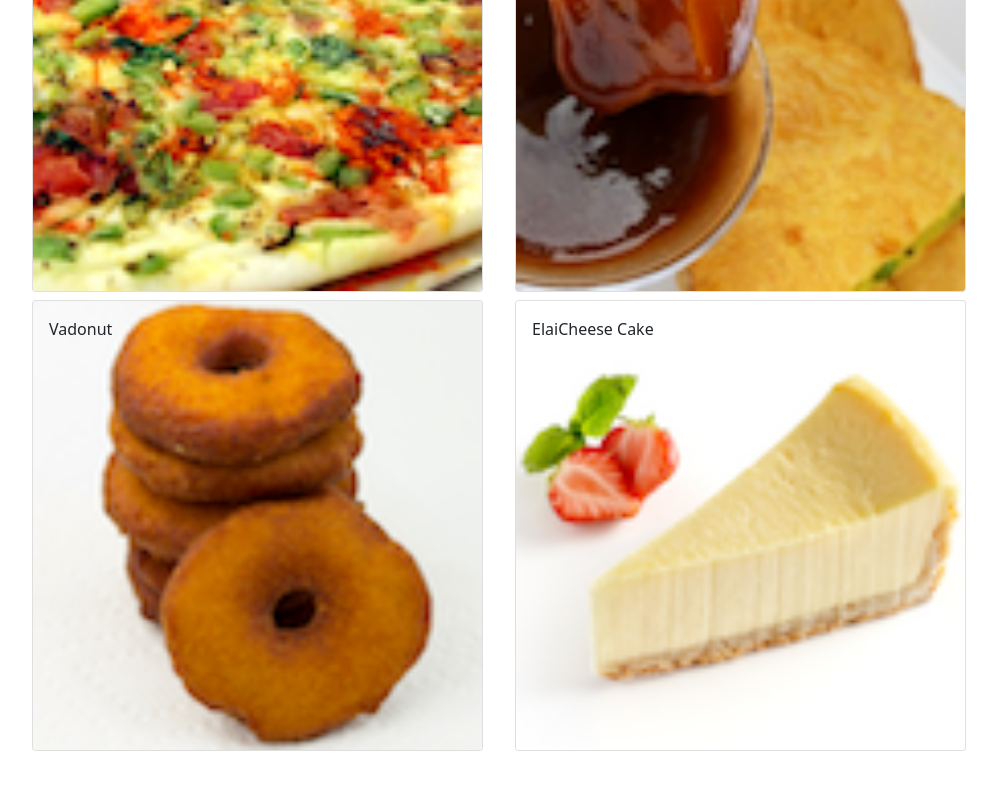
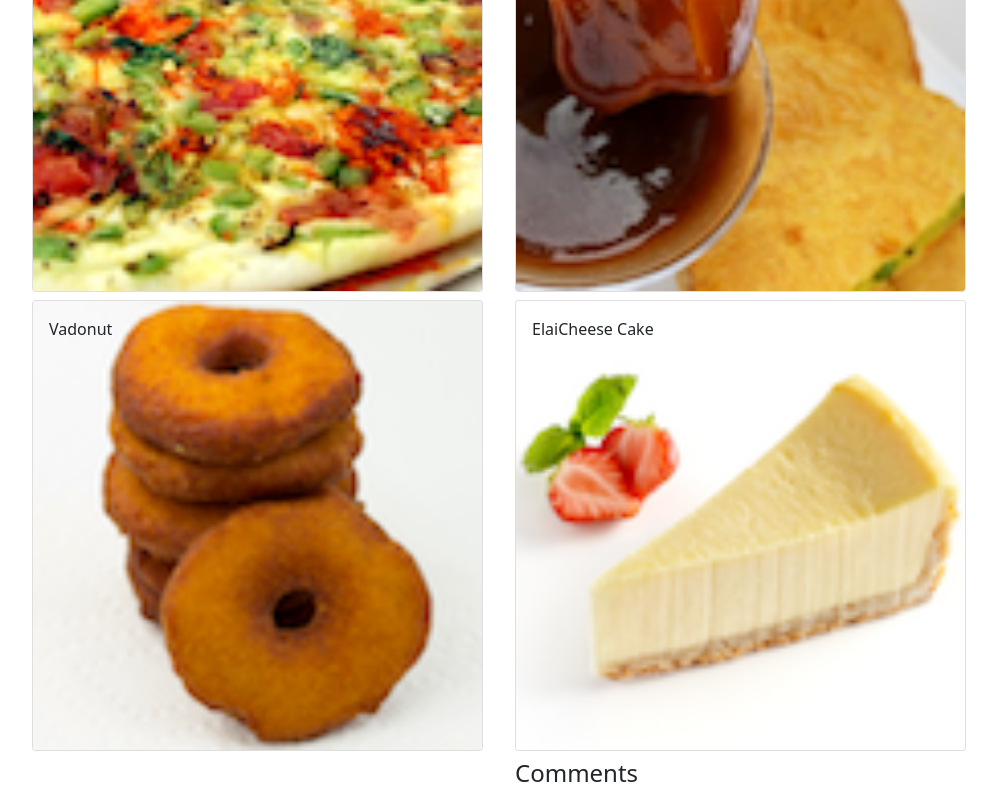
Before and after one commit to SabariGanesh-K/gitLearning, a React (Create React App) app in the folder confusion/: page / in a window 1280 px wide. Shown: the part 219-1019 px from the top of the page, without its empty margins (54-1051 px from the left). Before the commit the page ends 982 px from the top, so only its background shows below. Built offline with nearby package versions, Linux system fonts and the light colour scheme.

Commit message:
Assignment 1 completed

```diff
--- /dev/null
+++ b/confusion/src/components/DishdetailComponent.js
@@ -0,0 +1,67 @@
+import React, { Component } from "react";
+
+import {
+  Card,
+  CardImg,
+  CardImgOverlay,
+  CardText,
+  CardBody,
+  CardTitle,
+} from "reactstrap";
+
+class DishDetail extends Component {
+  renderDish(dish) {
+    if (dish != null)
+      return (
+        <Card>
+          <CardImg top src={dish.image} alt={dish.name} />
+          <CardBody>
+            <CardTitle>{dish.name}</CardTitle>
+            <CardText>{dish.description}</CardText>
+          </CardBody>
+        </Card>
+      );
+    else return <div></div>;
+  }
+
+  renderComments(selectedDish) {
+    const rendered = false;
+    if (selectedDish != null) {
+      return (
+        <h4>Comments</h4> &&
+        this.props.dishes.map(
+          (dish) =>
+            selectedDish.id == dish.id &&
+            dish.comments.map((review) => {
+              console.log("success");
+              return (
+                <Card>
+                  <ul class="list-group">
+                    <li class="list-group-item">
+                      {review.comment} <br /> --{review.author} , {review.date}
+                    </li>
+                  </ul>
+                </Card>
+              );
+            })
+        )
+      );
+    } else return <div></div>;
+  }
+  render() {
+    return (
+      <div className="row">
+        <div className="col-12 col-md-5 m-1">
+          {this.renderDish(this.props.selectedDish)}
+        </div>
+
+        <div className="col-12 col-md-5 m-1">
+          <h4>Comments</h4>
+          {this.renderComments(this.props.selectedDish)}
+          {console.log("Done2")}
+        </div>
+      </div>
+    );
+  }
+}
+export default DishDetail;
--- a/confusion/src/components/MenuComponent.js
+++ b/confusion/src/components/MenuComponent.js
@@ -1,44 +1,31 @@
-import React , {Component} from 'react';
-
-import { Card, CardImg, CardImgOverlay, CardText, CardBody,
-    CardTitle } from 'reactstrap';
+import React, { Component } from "react";
+import DishDetail from "./DishdetailComponent";
+import {
+  Card,
+  CardImg,
+  CardImgOverlay,
+  CardText,
+  CardBody,
+  CardTitle,
+} from "reactstrap";
 class Menu extends Component {
-
   constructor(props) {
     super(props);
 
     this.state = {
-                selectedDish: null
-            }
+      selectedDish: null,
+    };
   }
 
   onDishSelect(dish) {
-            this.setState({ selectedDish: dish});
-        }
-
-        renderDish(dish) {
-            if (dish != null)
-                return(
-                    <Card>
-                        <CardImg top src={dish.image} alt={dish.name} />
-                        <CardBody>
-                          <CardTitle>{dish.name}</CardTitle>
-                          <CardText>{dish.description}</CardText>
-                        </CardBody>
-                    </Card>
-                );
-            else
-                return(
-                    <div></div>
-                );
+    this.setState({ selectedDish: dish });
   }
 
   render() {
     const menu = this.props.dishes.map((dish) => {
       return (
-                  <div  className="col-12 col-md-5 m-1">
-                    <Card key={dish.id}
-                      onClick={() => this.onDishSelect(dish)}>
+        <div className="col-12 col-md-5 m-1">
+          <Card key={dish.id} onClick={() => this.onDishSelect(dish)}>
             <CardImg width="100%" src={dish.image} alt={dish.name} />
             <CardImgOverlay>
               <CardTitle>{dish.name}</CardTitle>
@@ -50,14 +37,12 @@ import { Card, CardImg, CardImgOverlay, CardText, CardBody,
 
     return (
       <div className="container">
-                    <div className="row">
-                        {menu}
-                    </div>
-                    <div className="row">
-                      <div  className="col-12 col-md-5 m-1">
-                        {this.renderDish(this.state.selectedDish)}
-                      </div>
-                    </div>
+        <div className="row">{menu}</div>
+
+        <DishDetail
+          selectedDish={this.state.selectedDish}
+          dishes={this.props.dishes}
+        />
       </div>
     );
   }
```
Lines whose indentation alone changed are shown as unchanged.
